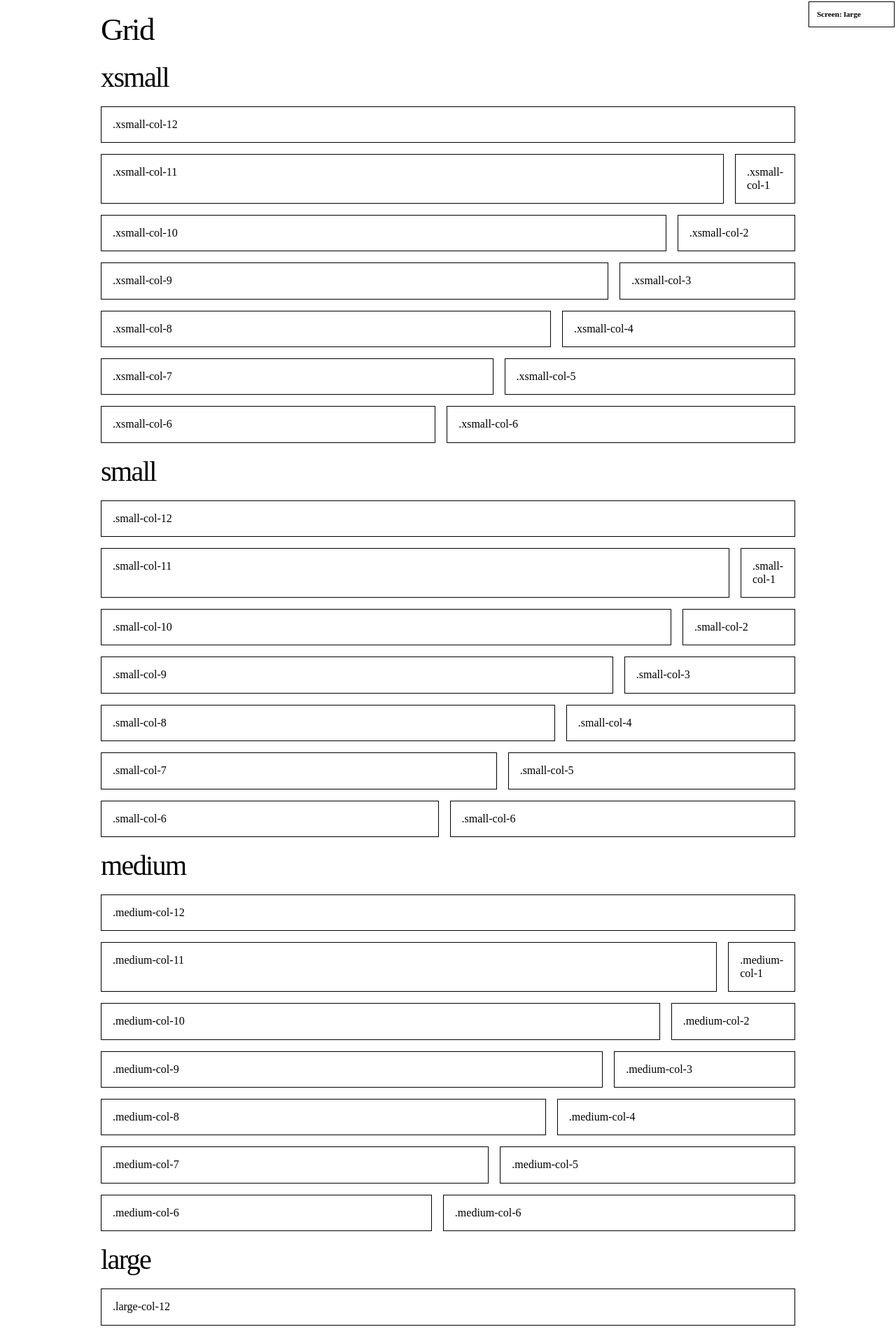
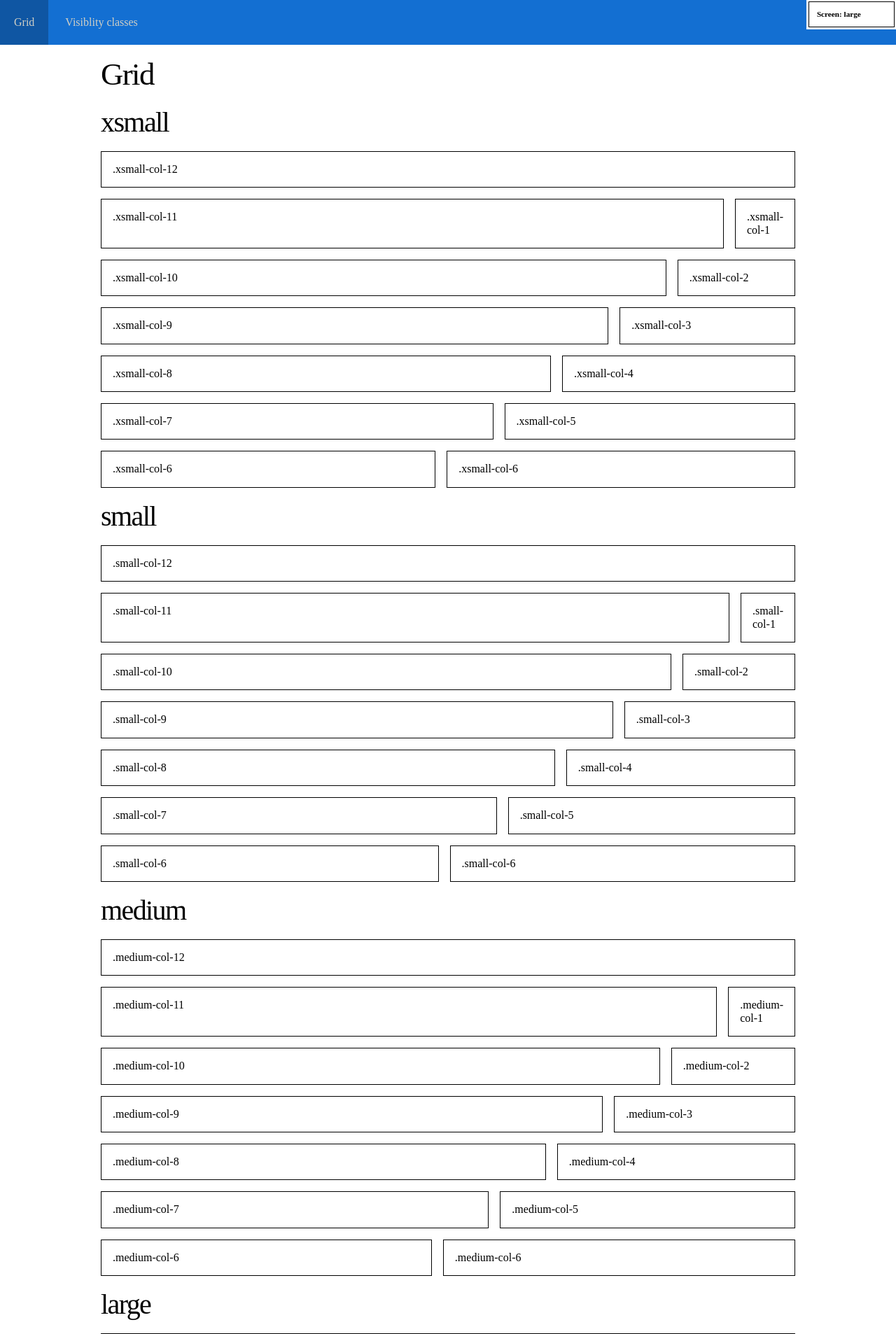
Before and after one commit to DebVortex/bureau, a Django app: template bureau/apps/core/templates/core/kitchensink.html in a window 1280 px wide. Shown: the top 1906 px of the page at 70% size. Run offline with Django 3.2, Linux system fonts and the light colour scheme; the template is opened without the code that fills it, so the values that code supplies are empty; style sheets or scripts are compiled from the project's sources; some libraries are stand-ins or nearby versions.

Commit message:
Added basic scss navigation module

```diff
--- a/bureau/apps/core/templates/core/kitchensink.html
+++ b/bureau/apps/core/templates/core/kitchensink.html
@@ -22,8 +22,31 @@
 
 
 {% block content %}
+
+<div class="nav-toggle-container container">
+  <div class="xsmall-col-12">
+    <ul>
+      <li>
+        <a class="nav-toggle" href="#nav">&nbsp;</a>
+      </li>
+    <ul>
+  </div>
+</div>
+
+<nav id="nav" role="navigation">
+  <a class="nav-toggle" href="#">&times;</a>
+  <ul>
+    <li>
+      <a href="#grid">Grid</a>
+    </li>
+    <li>
+      <a href="#visibility">Visiblity classes</a>
+    </li>
+  </ul>
+</nav>
+
 <div class="container">
-  <h1>Grid</h1>
+  <h1 id="grid">Grid</h1>
 </div>
 
 <div class="container">
@@ -122,7 +145,7 @@
 </div>
 
 <div class="container">
-  <h1>Visiblity classes</h1>
+  <h1 id="visibility">Visiblity classes</h1>
 </div>
 
 <div class="container">
--- /dev/null
+++ b/bureau/static/scss/_navigation.scss
@@ -0,0 +1,85 @@
+nav, .nav-toggle-container {
+  background: $nav-background-color;
+  ul {
+    list-style: none;
+    margin: 0;
+    padding: 0;
+  }
+  li {
+    line-height: 1.5;
+    padding: 20px;
+    background-color: $nav-background-color;
+  }
+  a {
+    color: $nav-link-color;
+    &, &:hover {
+      text-decoration: none;
+    }
+  }
+}
+
+nav li:hover {
+  background-color: $nav-background-alt-color;
+  transition: background-color 0.3s;
+}
+
+.nav-toggle {
+  text-decoration: none;
+  background-color: $nav-background-color;
+}
+
+.nav-toggle-container .nav-toggle {
+  position: relative;
+  padding-left: 1.25em;
+  display: inline-block;
+  width: 2.1em;
+  height: 1.9em;
+
+  &:before {
+    content: "";
+    position: absolute;
+    left: 0;
+    top: 0.65em;
+    width: 2em;
+    height: 0.3em;
+    background: $nav-link-color;
+    box-shadow:
+      0 -0.6em 0 0 $nav-link-color,
+      0 0.6em 0 0 $nav-link-color;
+  }
+}
+
+@media only screen and (min-width: nth($large-range, 1)) {
+  .nav-toggle, .nav-toggle-container {
+    display: none;
+  }
+  nav ul li {
+    display: inline-block;
+    padding: 20px;
+  }
+}
+
+@media only screen and (max-width: nth($medium-range, 2)) {
+  nav .nav-toggle {
+    float: right;
+    font-size: 1.5em;
+    border: 2px solid $nav-link-color;
+    width: 34px;
+    height: 31px;
+    text-align: center;
+    line-height: 1.1;
+    margin: 0.7em;
+  }
+  nav {
+      position: absolute; /* or choose `absolute` depending on desired behavior*/
+      top: 0;
+      bottom: 0;
+      width: 300px;
+      left: -340px;
+      transition: transform .3s ease-in-out;
+  }
+  nav:target {
+    transform: translateX(340px);
+  }
+
+}
--- a/bureau/static/scss/_settings.scss
+++ b/bureau/static/scss/_settings.scss
@@ -1,3 +1,9 @@
+// Colors
+$nav-background-color: #136fd2;
+$nav-background-alt-color: darken($nav-background-color, 10%);
+
+$nav-link-color: #d0cfc5;
+
 // Grid settings
 $column-count: 12;
 $column-gap: 1em;
--- a/bureau/static/scss/main.scss
+++ b/bureau/static/scss/main.scss
@@ -1,5 +1,7 @@
 @import '../normalize.css';
+
 @import 'settings';
 @import 'base';
 @import 'grid';
 @import 'visibility';
+@import 'navigation';
```
